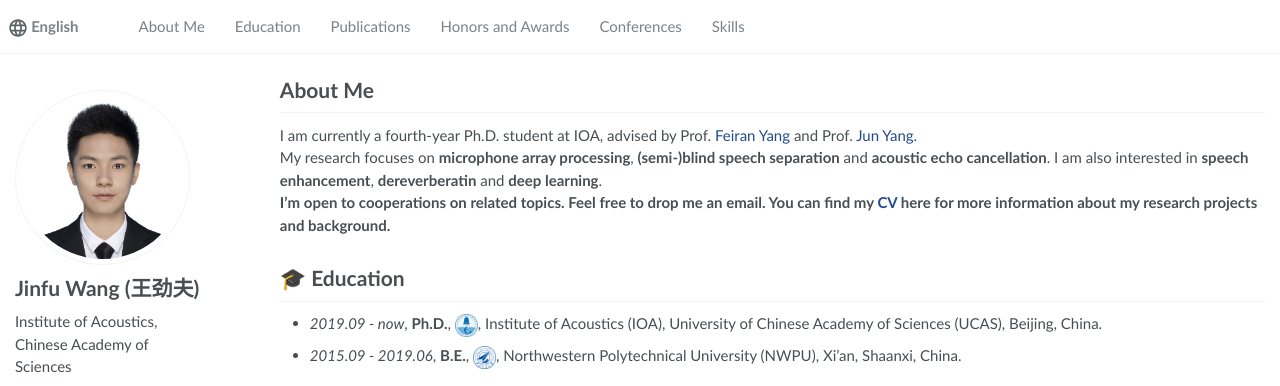
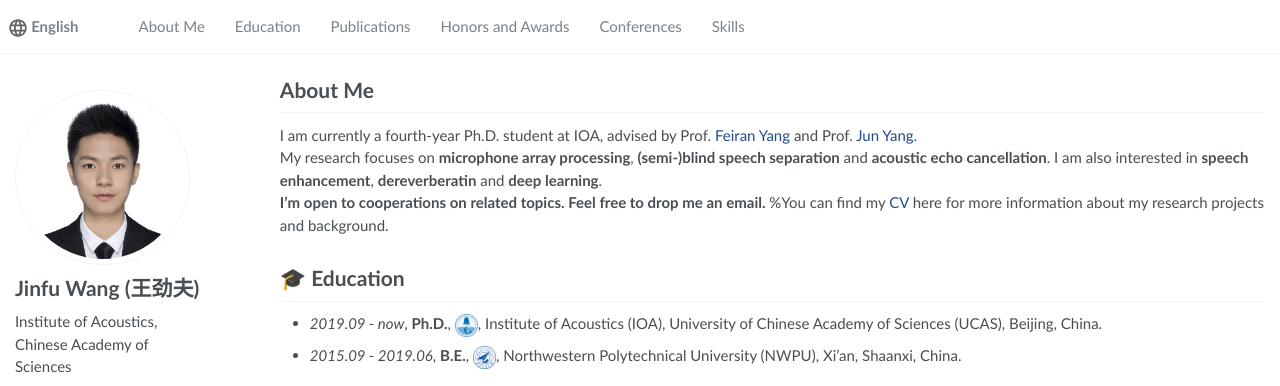
Before and after one commit to 875441459/875441459.github.io, a Jekyll site: the page built from _pages/about.md, in a window 1280 px wide and 900 px high. Shown: the top 386 px of the window. Built offline with Jekyll 4.4.1, drawn with Linux system fonts in a browser that asks for light colours.

```diff
--- a/_pages/about.md
+++ b/_pages/about.md
@@ -19,7 +19,8 @@ redirect_from:
 # About Me
 I am currently a fourth-year Ph.D. student at IOA, advised by Prof. <a href="https://scholar.google.com/citations?hl=zhTW&user=PWBq4TUAAAAJ&view_op=list_works&sortby=pubdate" target="_blank">Feiran Yang</a> and Prof. <a href="https://ieeexplore.ieee.org/author/37280194600" target="_blank">Jun Yang.</a><br/>
 My research focuses on **microphone array processing**, **(semi-)blind speech separation** and **acoustic echo cancellation**. I am also interested in **speech enhancement**, **dereverberatin** and **deep learning**.<br/>
-**I’m open to cooperations on related topics. Feel free to drop me an email. You can find my <a href="./docs/JeffWang.pdf">CV</a> here for more information about my research projects and background.**
+**I’m open to cooperations on related topics. Feel free to drop me an email.**
+%You can find my <a href="./docs/JeffWang.pdf">CV</a> here for more information about my research projects and background.
 
 <span class='anchor' id='-Education'></span>
 # 🎓 Education
```
